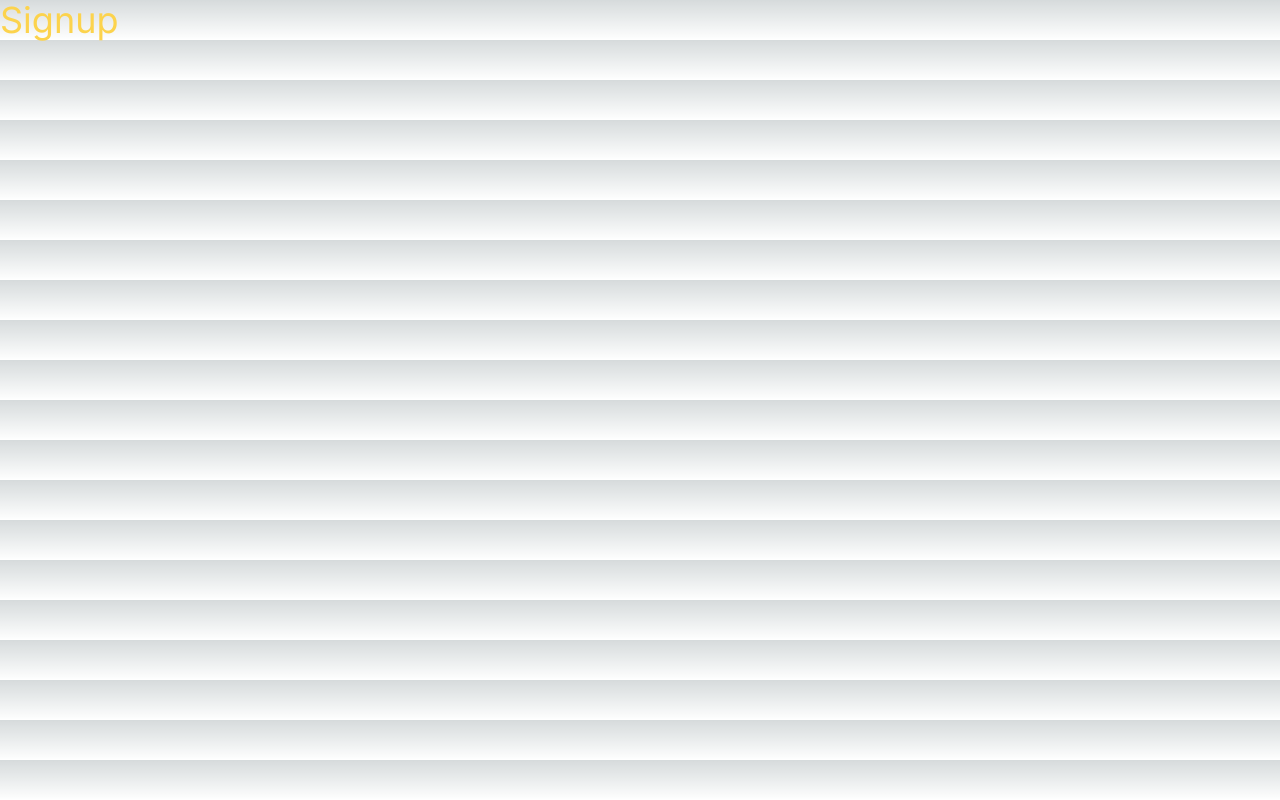
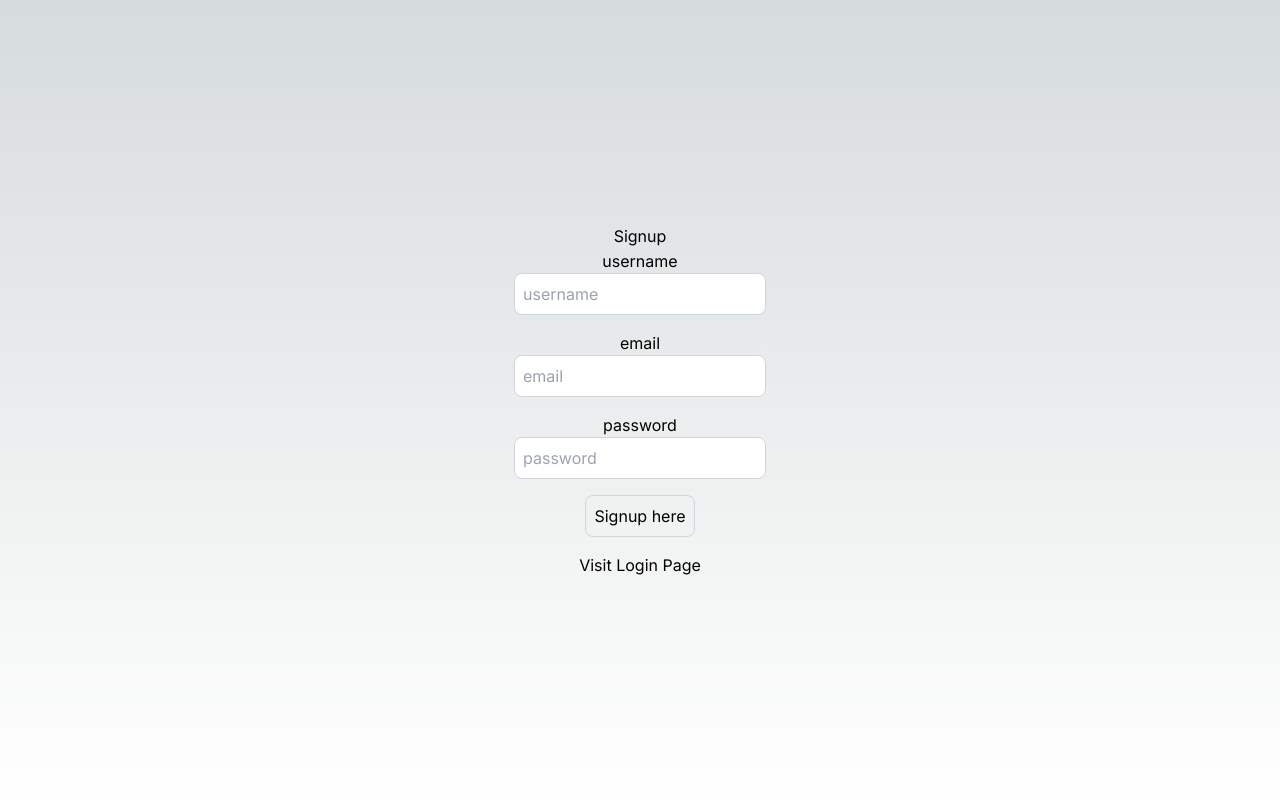
Before and after one commit to BenjaminDestefanis/Next-js-App, a Next.js app: page /signup in a window 1280 px wide. Built offline with nearby package versions, Linux system fonts and the light colour scheme.

Commit message:
2/8/24 4:34 PM

```diff
--- a/src/app/signup/page.tsx
+++ b/src/app/signup/page.tsx
@@ -1,35 +1,77 @@
-"use client"; // marca que es un componente del lado del cliente
+"use client";
+// marca que es un componente del lado del cliente
+// Recolectar info y enviarla al backend - con NEXT js estamos trayendo gran parte del backend
+// sacando la necesidade de metodo o hooks de react como , componeDidMount - useEffect - entre otras cosas
 
 import Link from "next/link";
 import React from "react";
 import { useRouter } from "next/navigation";
-import { Axios } from "axios";
+import { axios } from "axios";
 
+// axios tira una falla po que se pisa on al de typescritpt
 
 
 export default function SignupPage(){
+
     const [user, setUser] = React.useState({
         email: "",
         password: "",
         username: ""
     })
 
-
+    // Casi siempre cuando se consulta una base de datos , se usa la asyncronia
     const onSignup = async () => {
-
     }
 
+    return (
+        <div className="flex flex-col items-center justify-center min-h-screen py-2">
+            <h1>Signup</h1>
+            <hr />
 
-    return (
-        <div className="flex">
-            <h1 className="text-center text-amber-300 text-4xl">Signup</h1>
+            {/* Username - Input */}
+            <label htmlFor="username">username</label>
+            <input
+                className="p-2 border border-gray-300 rounded-lg mb-4 focus:outline-none focus:border-gray-600"
+                type="text"
+                id="username"
+                value={user.username}
+                onChange={(e) => setUser({...user, username: e.target.value})}
+                placeholder="username"
+                />
 
 
+            {/* Email - Input */}
+            <label htmlFor="email">email</label>
+            <input
+                className="p-2 border border-gray-300 rounded-lg mb-4 focus:outline-none focus:border-gray-600"
+                type="text"
+                id="email"
+                value={user.email}
+                onChange={(e) => setUser({...user, email: e.target.value})}
+                placeholder="email"
+                />
 
+
+            {/* Password - Input */}
+            <label htmlFor="password">password</label>
+            <input
+                className="p-2 border border-gray-300 rounded-lg mb-4 focus:outline-none focus:border-gray-600"
+                type="password"
+                id="password"
+                value={user.password}
+                onChange={(e) => setUser({...user, password: e.target.value})}
+                placeholder="password"
+                />
+
+
+            <button
+            onClick={onSignup}
+            className="p-2 border border-gray-300 rounded-lg mb-4 focus:outline-none focus:border-gray-600">
+                Signup here
+            </button>
+
+            <Link href={"/login"}>Visit Login Page</Link>
 
         </div>
     )
 }
-
- // Recolectar info y enviarla al backend - con NEXT js estamos trayendo gran parte del backend
-// sacando la necesidade de metodo o hooks de react como , componeDidMount - useEffect - entre otras cosas
```
